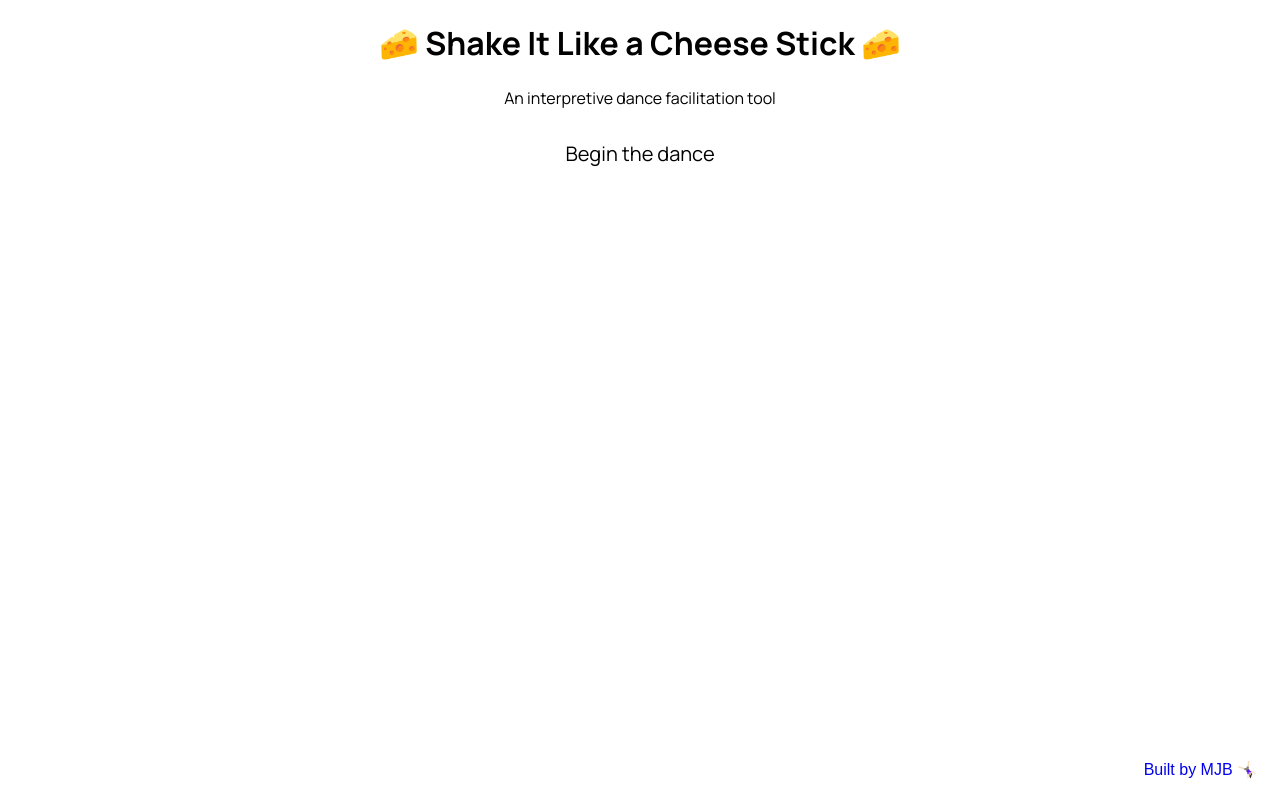
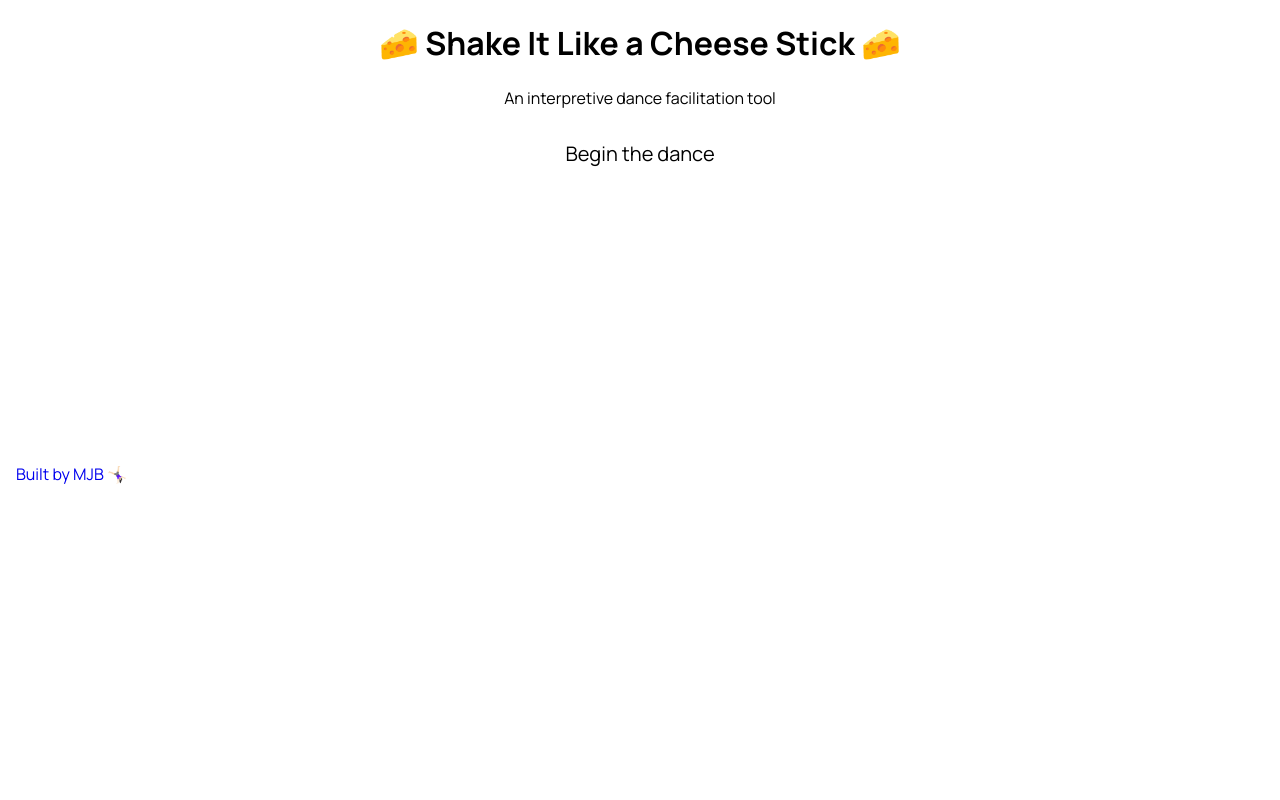
Before and after one commit to MollyJeanB/shake-it-like-a-cheese-stick, a Next.js app: page / in a window 1280 px wide. Built offline with nearby package versions, Linux system fonts and the light colour scheme.

Commit message:
[B] Fix footer button position

```diff
--- a/components/gitHubLink/GitHubLink.tsx
+++ b/components/gitHubLink/GitHubLink.tsx
@@ -7,7 +7,7 @@ type Props = {
 
 export const GitHubLink: React.FC<Props> = ({ link }) => {
 	return (
-		<a href={link}>
+		<a href={link} aria-label="Visit the GitHub repository.">
 			<button className={styles.button} role={"link"}>
 				{"Built by MJB 🤸🏻‍♀️"}
 			</button>
--- a/components/gitHubLink/gitHubLink.module.css
+++ b/components/gitHubLink/gitHubLink.module.css
@@ -3,10 +3,8 @@
 	padding: 6px 8px;
 	color: var(--color-white);
 	background: unset;
+	font: unset;
 	font-size: 16px;
 	cursor: pointer;
 	border-radius: var(--border-radius-semi-rounded);
-	position: absolute;
-	bottom: 15px;
-	right: 15px;
 }
--- a/styles/globals.css
+++ b/styles/globals.css
@@ -22,3 +22,15 @@ a {
 	color: inherit;
 	text-decoration: none;
 }
+
+main {
+	display: flex;
+	flex-direction: column;
+	height: calc(100vh - var(--size-xl));
+}
+
+footer {
+	margin-top: auto;
+	display: flex;
+	justify-content: flex-end;
+}
```
Also changed, not shown: 1 other file (tests, documents, lock files or other folders).
